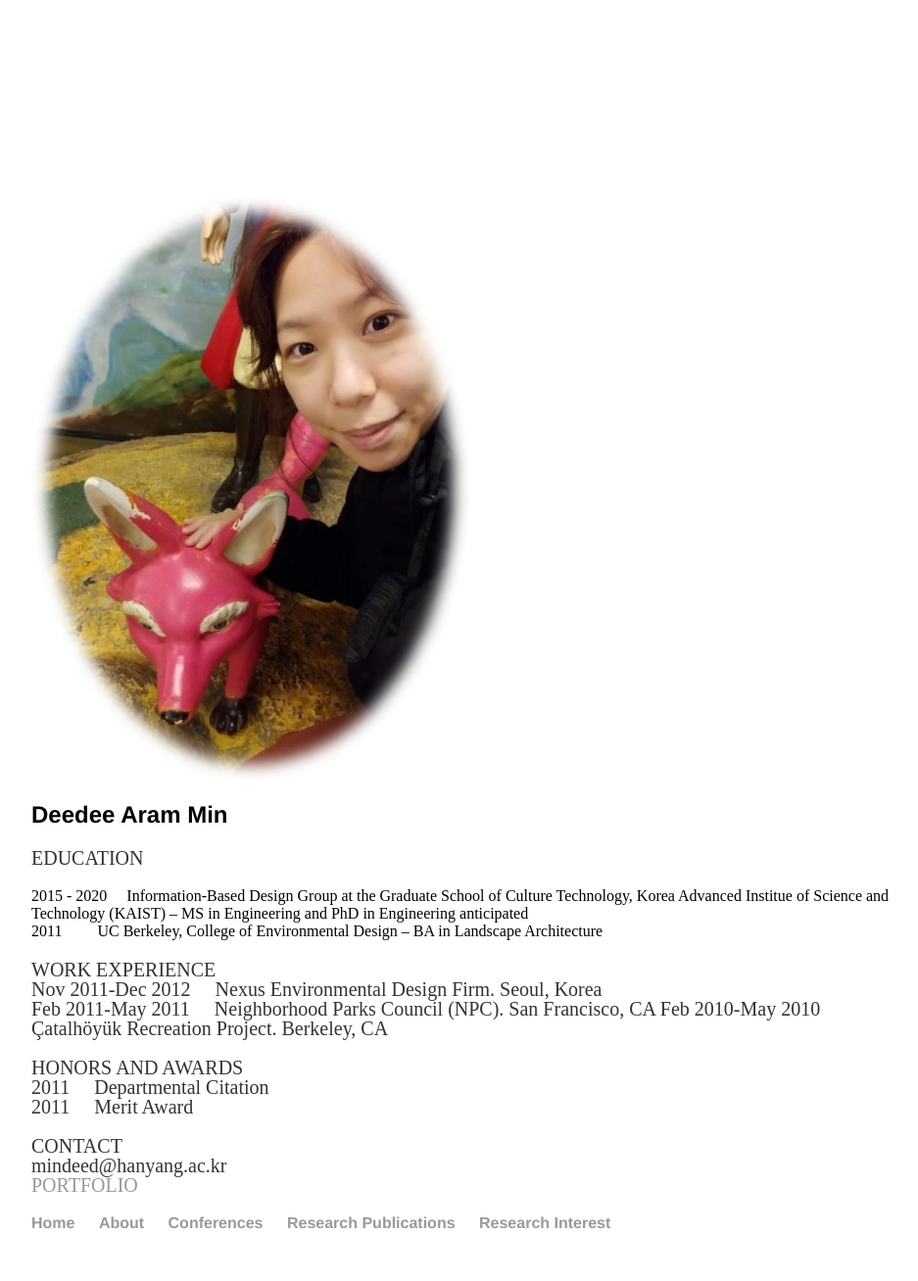
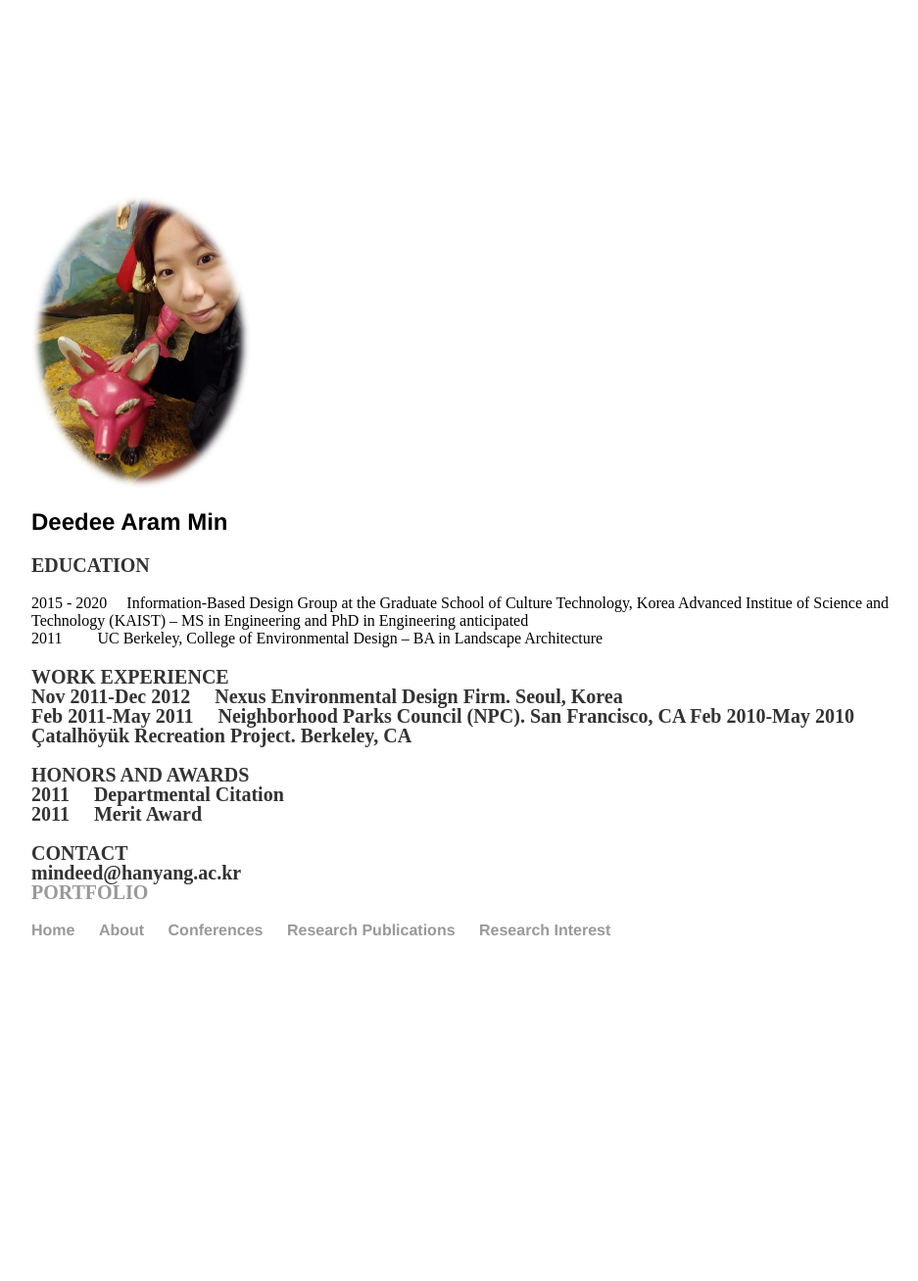
Before and after one commit to mindeed/mindeed.github.io, a Jekyll site: the page built from About/index.html, in a window 1280 px wide. Shown: the whole page at 98% size, without its empty margins (160-1097 px from the left). Built offline with Jekyll 4.4.1, drawn with Linux system fonts in a browser that asks for light colours; after the commit the page ends 1009 px from its top, so only the background shows below that.

Commit message:
Update main.css

```diff
--- a/css/main.css
+++ b/css/main.css
@@ -58,6 +58,7 @@ p {
     font-size: 1.25em;
     line-height: 1em;
     color: #333;
+    font-weight: bold;
 }
 footer {
     /*border-top: 1px solid #d5d5d5;*/
@@ -74,7 +75,6 @@ ul.posts li {
 }
 
 img {
-  border-radius: 50%;
-  height: 50%;
-  width: 50%;
+  height: 25%;
+  width: 25%;
 }
```
